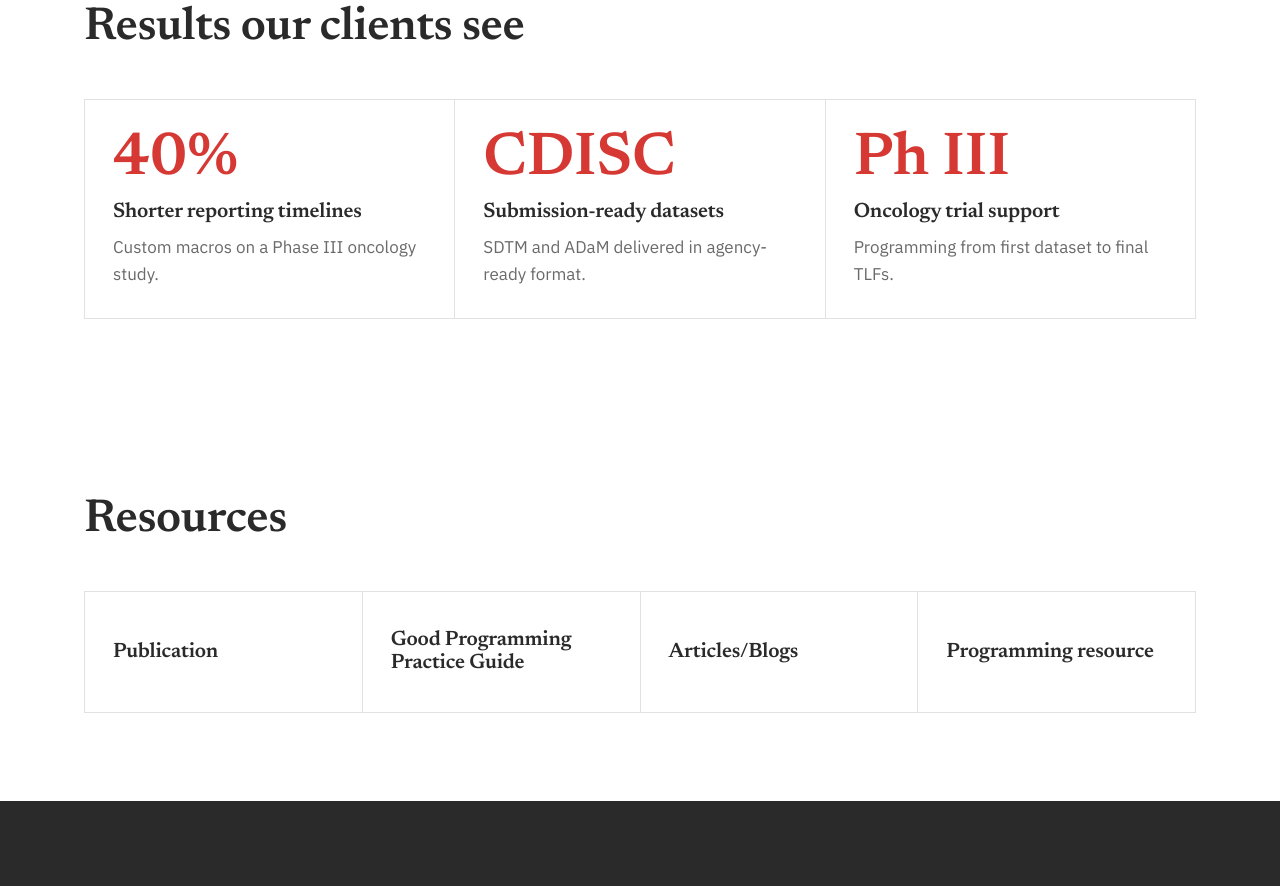
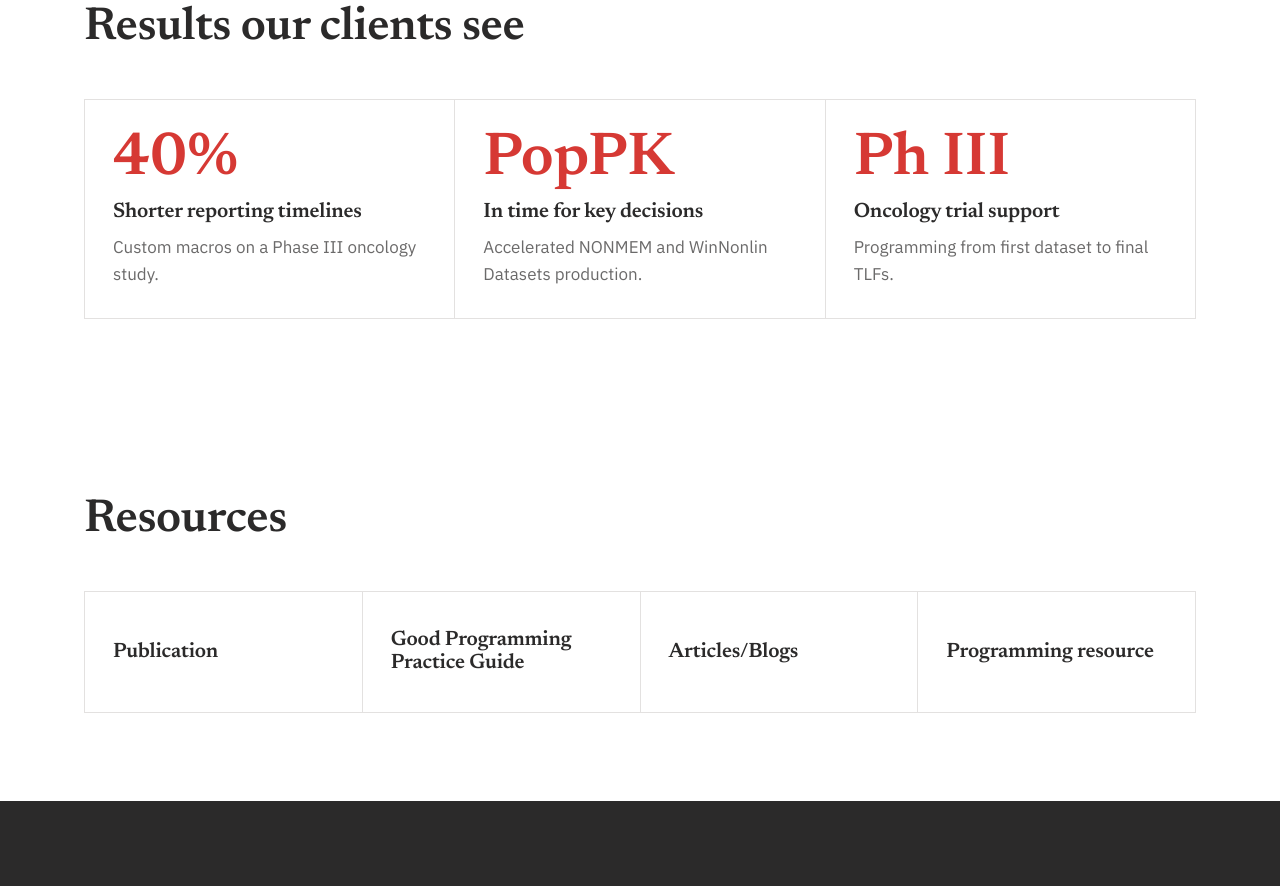
Before and after one commit to mokhfur/shaficonsultancy_website, a plain HTML site: page index.html in a window 1280 px wide. Shown: the part 3352-4238 px from the top of the page. Drawn offline with Linux system fonts and the light colour scheme.

Commit message:
Home: replace CDISC results card with PopPK
Co-Authored-By: Claude Sonnet 5.5 <noreply@anthropic.com>
Claude-Session: https://claude.ai/code/session_012u2Wj2DLBW1SVxZNiBG2RG

```diff
--- a/index.html
+++ b/index.html
@@ -86,7 +86,7 @@
 <h2>Results our clients see</h2>
 <div class="grid g3">
 <div class="card"><div class="big">40%</div><h3>Shorter reporting timelines</h3><p>Custom macros on a Phase III oncology study.</p></div>
-<div class="card"><div class="big">CDISC</div><h3>Submission-ready datasets</h3><p>SDTM and ADaM delivered in agency-ready format.</p></div>
+<div class="card"><div class="big">PopPK</div><h3>In time for key decisions</h3><p>Accelerated NONMEM and WinNonlin Datasets production.</p></div>
 <div class="card"><div class="big">Ph III</div><h3>Oncology trial support</h3><p>Programming from first dataset to final TLFs.</p></div>
 </div></div></section>
 
```
Also changed, not shown: source/shafi-consultancy-single-file.html (+1 -1 lines).
